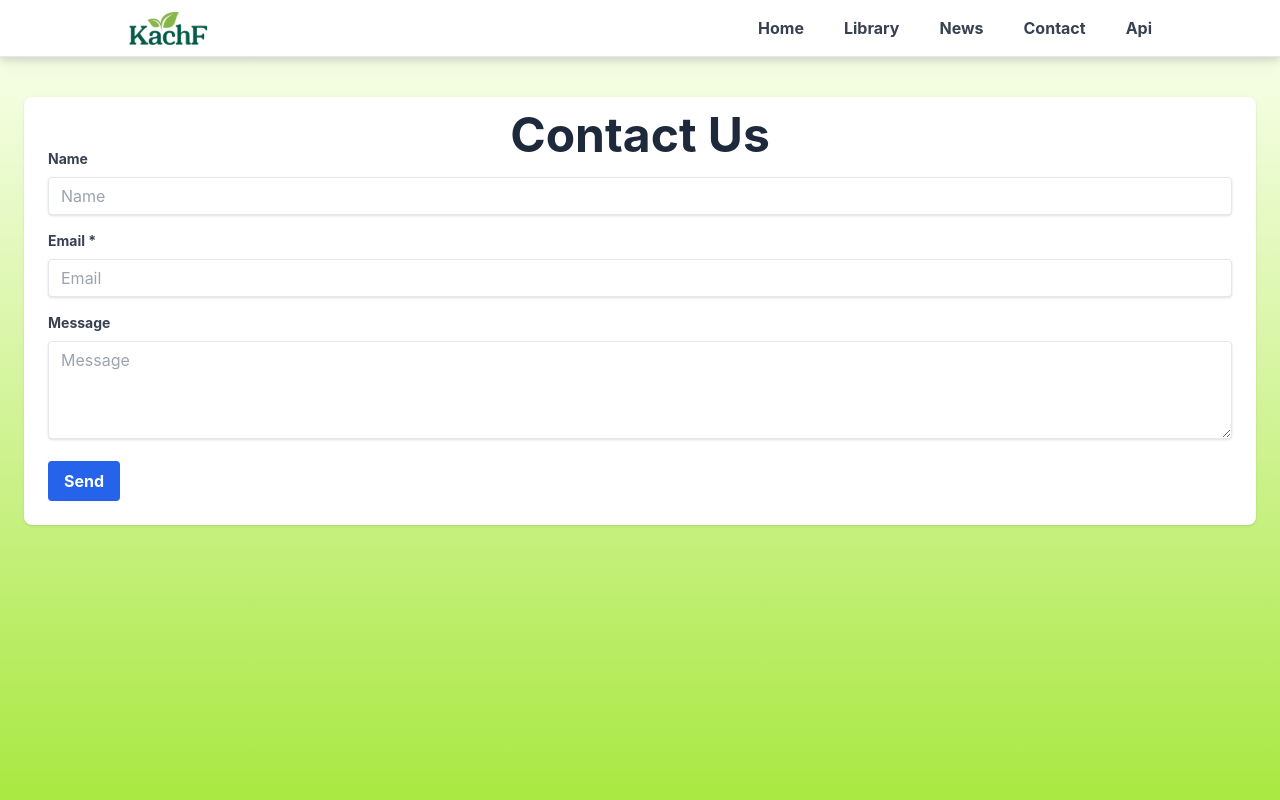
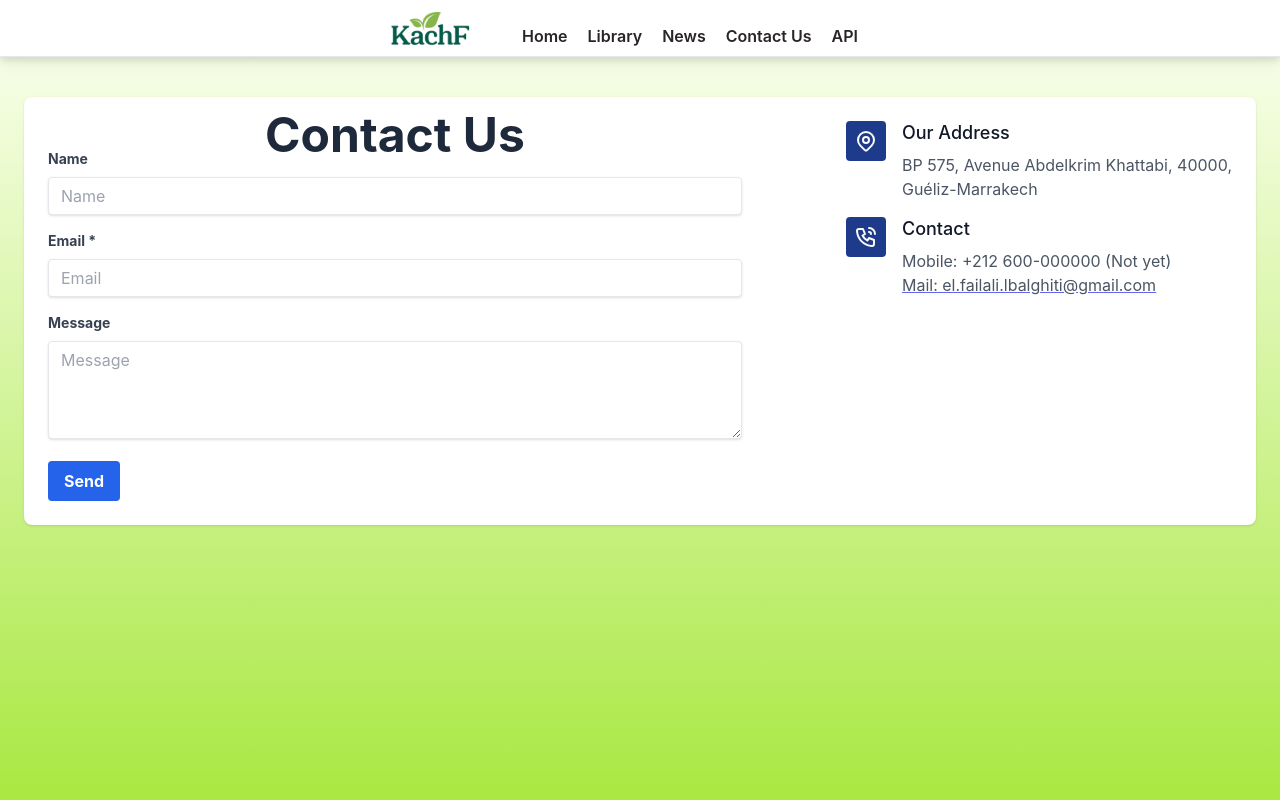
Before and after one commit to elfailali/plant-detection-frontend, a React (Create React App) app: page /contact in a window 1280 px wide. Shown: the top 800 px of the page. Built offline with nearby package versions, Linux system fonts and the light colour scheme.

Commit message:
fix the description fetching

```diff
--- a/src/components/Api.js
+++ b/src/components/Api.js
@@ -12,7 +12,7 @@ const Api = () => {
 
     return (
         <div className="bg-gradient-to-t from-lime-50 to-lime-50 ">
-          <div className=" flex w-full flex-col justify-center items-center mt-0 px-16 py-12 max-md:max-w-full max-md:mt-10 max-md:px-5">
+          <div className=" flex w-full flex-col justify-center items-center mt-0 px-16 py-12 max-md:max-w-full max-md:px-5">
             <div className="flex w-full max-w-[1200px] flex-col mb-8 items-end max-md:max-w-full">
 
 
--- a/src/components/ContactUS.js
+++ b/src/components/ContactUS.js
@@ -47,8 +47,8 @@ const ContactUsPage = () => {
 
     return (
         <div className="bg-gray-100 min-h-screen bg-gradient-to-t from-lime-400 to-lime-50 p-6 backdrop-blur-sm">
-            <main className="container mx-auto my-4 ">
-                <div className="bg-white rounded-lg shadow p-6 ">
+            <main className="container mx-auto my-4 bg-white rounded-lg shadow p-6  md:flex md:justify-center md:gap-4">
+                <div className="bg-white grow ">
                     <h2 className="font-bold text-slate-800 text-center text-5xl font-bold leading-7 grow shrink basis-auto max-md:max-w-full max-md:text-4xl max-md:leading-6">Contact Us</h2>
 
                     <form onSubmit={handleSubmit}>
@@ -107,6 +107,52 @@ const ContactUsPage = () => {
                     )}
                     </form>
                 </div>
+                {/*  */}
+                <hr className='m-6'/>
+                <div className=" pl-6 flex items-stretch justify-center bg-white">
+                    <ul className="mb-6 md:mb-0">
+                        <li className="flex">
+                            <div className="flex h-10 w-10 items-center justify-center rounded bg-blue-900 text-gray-50">
+                                <svg xmlns="http://www.w3.org/2000/svg" width="24" height="24" viewBox="0 0 24 24"
+                                    fill="none" stroke="currentColor" stroke-width="2" stroke-linecap="round"
+                                    stroke-linejoin="round" class="h-6 w-6">
+                                    <path d="M9 11a3 3 0 1 0 6 0a3 3 0 0 0 -6 0"></path>
+                                    <path
+                                        d="M17.657 16.657l-4.243 4.243a2 2 0 0 1 -2.827 0l-4.244 -4.243a8 8 0 1 1 11.314 0z">
+                                    </path>
+                                </svg>
+                            </div>
+                            <div class="ml-4 mb-4">
+                                <h3 class="mb-2 text-lg font-medium leading-6 text-gray-900 ">Our Address</h3>
+                                <p class="text-gray-600 ">BP 575, Avenue Abdelkrim Khattabi, 40000,</p>
+                                <p class="text-gray-600 ">Guéliz-Marrakech</p>
+                            </div>
+                        </li>
+                        <li class="flex">
+                            <div class="flex h-10 w-10 items-center justify-center rounded bg-blue-900 text-gray-50">
+                                <svg xmlns="http://www.w3.org/2000/svg" width="24" height="24" viewBox="0 0 24 24"
+                                    fill="none" stroke="currentColor" stroke-width="2" stroke-linecap="round"
+                                    stroke-linejoin="round" class="h-6 w-6">
+                                    <path
+                                        d="M5 4h4l2 5l-2.5 1.5a11 11 0 0 0 5 5l1.5 -2.5l5 2v4a2 2 0 0 1 -2 2a16 16 0 0 1 -15 -15a2 2 0 0 1 2 -2">
+                                    </path>
+                                    <path d="M15 7a2 2 0 0 1 2 2"></path>
+                                    <path d="M15 3a6 6 0 0 1 6 6"></path>
+                                </svg>
+                            </div>
+                            <div className="ml-4 mb-4">
+                                <h3 className="mb-2 text-lg font-medium leading-6 text-gray-900">Contact
+                                </h3>
+                                <p className="text-gray-600 ">Mobile: +212 600-000000 (Not yet)</p>
+                                <p className="text-gray-600  underline decoration-indigo-500">Mail:
+                                    <a href="mailto:el.failali.lbalghiti@gmail.com" className='hover:text-blue-900 '> el.failali.lbalghiti@gmail.com</a>
+                                </p>
+
+                            </div>
+                        </li>
+                    </ul>
+                </div>
+
             </main>
         </div>
     );
--- a/src/components/HeaderHome.js
+++ b/src/components/HeaderHome.js
@@ -1,57 +1,56 @@
-import React, { useState } from 'react';
+import React from 'react';
 import { Link } from 'react-router-dom';
-import kachflogo from '../images/Kachf_Logo/2.png';
+import kachfLogo2 from '../images/Kachf_Logo/2.png'
 
 const HeaderHome = () => {
-  const [searchBoxVisibility, setSearchBoxVisibility] = useState(false);
+  return (
+    <header  className="sticky items-center drop-shadow-lg border-b z-10 m-auto top-0 animated bg-white flex w-full flex-col justify-center px-16 py-2 max-md:max-w-full max-md:px-5">
 
-  return (
-    <header className="sticky items-center drop-shadow-lg border-b z-10 m-auto top-0 animated bg-white flex w-full flex-col justify-center px-16 py-2 max-md:max-w-full max-md:px-5">
-      <div className="container mx-auto flex items-center justify-between px-6 md:px-16">
-        <Link to="/" className="flex-none w-20">
-          <img src={kachflogo} alt="Logo" className="w-full" />
-        </Link>
+      <div className=" flex justify-center w-full max-w-[1140px]  max-md:max-w-full max-md:flex-wrap ">
+        <div className="flex items-stretch bg-white justify-between gap-5 my-auto max-md:max-w-full max-md:flex-wrap flex justify-center">
+          <Link to="/" className='flex items-center	'>
+            <img src={kachfLogo2} alt="Logo"  className='w-20'/>
+          </Link>
 
-        <div className="flex items-center space-x-6 ml-auto">
-          <div className="hidden md:flex items-center font-bold space-x-10">
-            <NavLink to="/" label="Home" />
-            <NavLink to="/library" label="Library" />
-            <NavLink to="/news" label="News" />
-            <NavLink to="/contact" label="Contact" />
-            <NavLink to="/api" label="Api" />
+          <div className="items-stretch flex justify-between justify-end gap-5 px-8 self-end flex flex-col mt-4 font-medium sm:flex-row lg:mt-0  max-sm:m-0 max-sm:gap-1">
+            <div className="text-stone-800 text-m grow whitespace-nowrap font-semibold max-sm:hidden">
+              <Link to="/">
+                Home
+              </Link>
+            </div>
+            <div className="text-stone-800 text-m font-semibold max-sm:hidden">
+              <Link to="/library">
+                Library
+              </Link>
+            </div>
+            <div className="text-stone-800 text-m font-semibold">
+              <Link to="/news">
+                News
+              </Link>
+            </div>
+            {/* <div className="text-stone-800 text-m font-semibold">
+              <Link to="/History">
+                History
+              </Link>
+            </div> */}
+            <div className="text-stone-800 text-m font-semibold">
+              <Link to="/Contact">
+                Contact Us
+              </Link>
+            </div>
+              <div className="text-stone-800 text-m grow whitespace-nowrap font-semibold">
+                <Link to="/api">
+                  API
+                </Link>
+              </div>
           </div>
-
-          <button
-            className="md:hidden bg-gray-200 w-12 h-12 rounded-full flex items-center justify-center focus:outline-none focus:ring focus:border-blue-300 hover:bg-gray-300 transition duration-300"
-            onClick={() => setSearchBoxVisibility(!searchBoxVisibility)}
-          >
-            <i className="fi fi-rr-search text-xl"></i>
-          </button>
-
         </div>
 
-        {/* Search Box (Mobile) */}
-        {searchBoxVisibility && (
-          <div className="md:hidden absolute top-full left-0 mt-2.5 bg-white border-b border-gray-300 w-full p-4">
-            <input
-              type="text"
-              placeholder="Search"
-              className="w-full bg-gray-100 p-2 rounded-full placeholder-gray-500 focus:outline-none focus:ring focus:border-blue-300"
-            />
-          </div>
-        )}
       </div>
+
+
     </header>
   );
 };
 
-const NavLink = ({ to, label }) => (
-  <Link
-    to={to}
-    className="text-gray-700 hover:text-gray-900 transition duration-300 focus:outline-none focus:ring focus:border-blue-300"
-  >
-    {label}
-  </Link>
-);
-
 export default HeaderHome;
--- a/src/components/Home.js
+++ b/src/components/Home.js
@@ -16,20 +16,6 @@ function Home() {
       minHeight: '100vh',
       display: 'flex',
       flexDirection: 'column',
-    },
-    main: {
-      padding: '20px',
-      flex: 1,
-      display: 'flex',
-      justifyContent: 'space-around',
-      alignItems: 'center',
-    },
-    landingContainer: {
-      width: '45%', // Ajustez la largeur selon vos besoins
-      height: 'auto',
-      minHeight: '500px',
-      borderRadius: '12px', // Coins arrondis
-      overflow: 'hidden', // Cache tout ce qui dépasse les coins arrondis
     },
     landingImage: {
       width: '100%', // Image prend 100% de la largeur du conteneur
@@ -52,29 +38,24 @@ function Home() {
       marginTop: '20px',
       display: 'inline-block',
       fontSize: '1.2em', // Taille du texte du bouton augmentée
-    },
-    // headerFooter: {
-    //   backgroundColor: '#333',
-    //   color: 'white',
-    //   padding: '50px',
-    // },
+    }
   };
 
   return (
     // style={styles.app}
     <div>
-      <div  className='bg-gradient-to-t from-lime-300 to-lime-50 pt-16'>
-        <main style={styles.main} className=' grid  content-center'>
-          <div style={styles.landingContainer}>
+      <div  className='bg-gradient-to-t from-lime-300 to-lime-50 pt-8'>
+        <main style={styles.main} className=' lg:flex items-center content-center p-4 lg:p-16'>
+          <div style={styles.landingContainer} className='lg:w-2/4'>
             {/* <img src={LandingPage} alt="Landing Page Image" style={styles.landingImage} className='' /> */}
             <img
               loading="lazy"
-              srcSet="https://cdn.builder.io/api/v1/image/assets/TEMP/35d9f20f853ce4e9cedf49e4fd4adee40c8a5edbecf39420e07e40249a690c17?apiKey=49a8e08e74bb44d9affdaac81f6699af&width=100 100w, https://cdn.builder.io/api/v1/image/assets/TEMP/35d9f20f853ce4e9cedf49e4fd4adee40c8a5edbecf39420e07e40249a690c17?apiKey=49a8e08e74bb44d9affdaac81f6699af&width=200 200w, https://cdn.builder.io/api/v1/image/assets/TEMP/35d9f20f853ce4e9cedf49e4fd4adee40c8a5edbecf39420e07e40249a690c17?apiKey=49a8e08e74bb44d9affdaac81f6699af&width=400 400w, https://cdn.builder.io/api/v1/image/assets/TEMP/35d9f20f853ce4e9cedf49e4fd4adee40c8a5edbecf39420e07e40249a690c17?apiKey=49a8e08e74bb44d9affdaac81f6699af&width=800 800w, https://cdn.builder.io/api/v1/image/assets/TEMP/35d9f20f853ce4e9cedf49e4fd4adee40c8a5edbecf39420e07e40249a690c17?apiKey=49a8e08e74bb44d9affdaac81f6699af&width=1200 1200w, https://cdn.builder.io/api/v1/image/assets/TEMP/35d9f20f853ce4e9cedf49e4fd4adee40c8a5edbecf39420e07e40249a690c17?apiKey=49a8e08e74bb44d9affdaac81f6699af&width=1600 1600w, https://cdn.builder.io/api/v1/image/assets/TEMP/35d9f20f853ce4e9cedf49e4fd4adee40c8a5edbecf39420e07e40249a690c17?apiKey=49a8e08e74bb44d9affdaac81f6699af&width=2000 2000w, https://cdn.builder.io/api/v1/image/assets/TEMP/35d9f20f853ce4e9cedf49e4fd4adee40c8a5edbecf39420e07e40249a690c17?apiKey=49a8e08e74bb44d9affdaac81f6699af&"
+              srcSet="https://cdn.builder.io/api/v1/image/assets/TEMP/35d9f20f853ce4e9cedf49e4fd4adee40c8a5edbecf39420e07e40249a690c17?apiKey=49a8e08e74bb44d9affdaac81f6699af&width=400 400w"
               className="aspect-[1.52] object-contain object-center w-[939px] shadow-sm overflow-hidden self-center z-[1] max-w-full"
             />
           </div>
 
-          <div className="md:w-1/2 text-left text-zinc-900">
+          <div className=" text-left text-zinc-900 lg:pl-4">
             <h2 className="text-4xl  md:text-5xl lg:text-6xl font-bold mb-4">
             Kachf: an AI-powered WebSite for Plant Disease Detection
             </h2>
--- a/src/data/blogsData.js
+++ b/src/data/blogsData.js
@@ -1,4 +1,3 @@
-import React from 'react';
 import RosierSain from '../images/rosiersain.jpeg';
 import RosierMalade from '../images/rosiermalade.jpeg';
 import OrchidSain from '../images/orchidsain.jpeg';
@@ -18,7 +17,6 @@ import FersMalade from '../images/fernsmalade.jpeg';
 import TulipomaniaSain from '../images/tulipomaniasain.jpeg';
 import TulipomaniaMalade from '../images/Tulipomaniamalade.jpeg';
 import BonsaiSain from '../images/bonsaisain.jpeg';
-import Bonsai from '../images/bonsaimalade.jpeg';
 
 // Assume 'blogs' is defined in the same file or imported from another module
 const blogs = [
```
Also changed, not shown: src/components/GetDiagnostic.js (+10 -8 lines), src/components/Result.js (+13 -11 lines).
